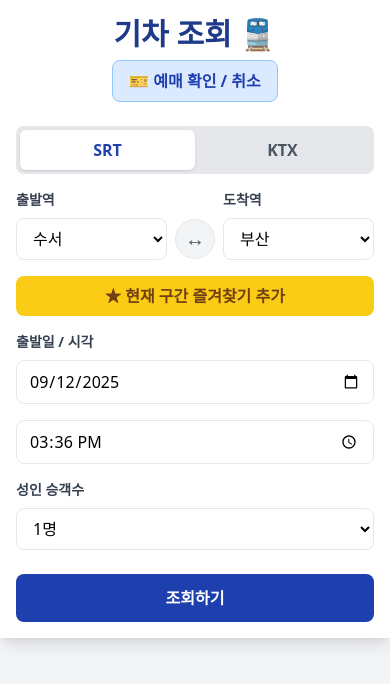
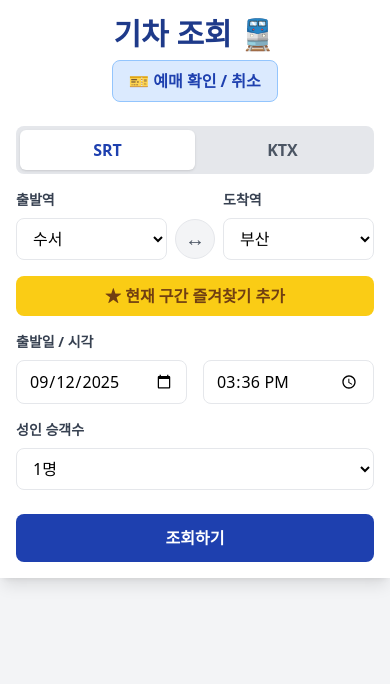
Before and after one commit to taelyon/train-booking, a React (Vite) app: page / in a window 390 px wide. Shown: the top 684 px of the page. Built offline with nearby package versions, Linux system fonts and the light colour scheme.

Commit message:
updated by 'origin/main'.

```diff
--- a/src/App.jsx
+++ b/src/App.jsx
@@ -310,7 +310,7 @@
 
                 <div className="mb-4">
                     <label className="block text-gray-700 text-sm font-bold mb-2">출발일 / 시각</label>
-                    <div className="flex flex-col sm:flex-row gap-4">
+                    <div className="flex gap-4">
                         <input type="date" name="date" defaultValue={today} required className="w-full px-3 py-2 border rounded-lg focus:outline-none focus:ring-2 focus:ring-blue-500" />
                         <input type="time" name="time" defaultValue={now} required className="w-full px-3 py-2 border rounded-lg focus:outline-none focus:ring-2 focus:ring-blue-500" />
                     </div>
```
